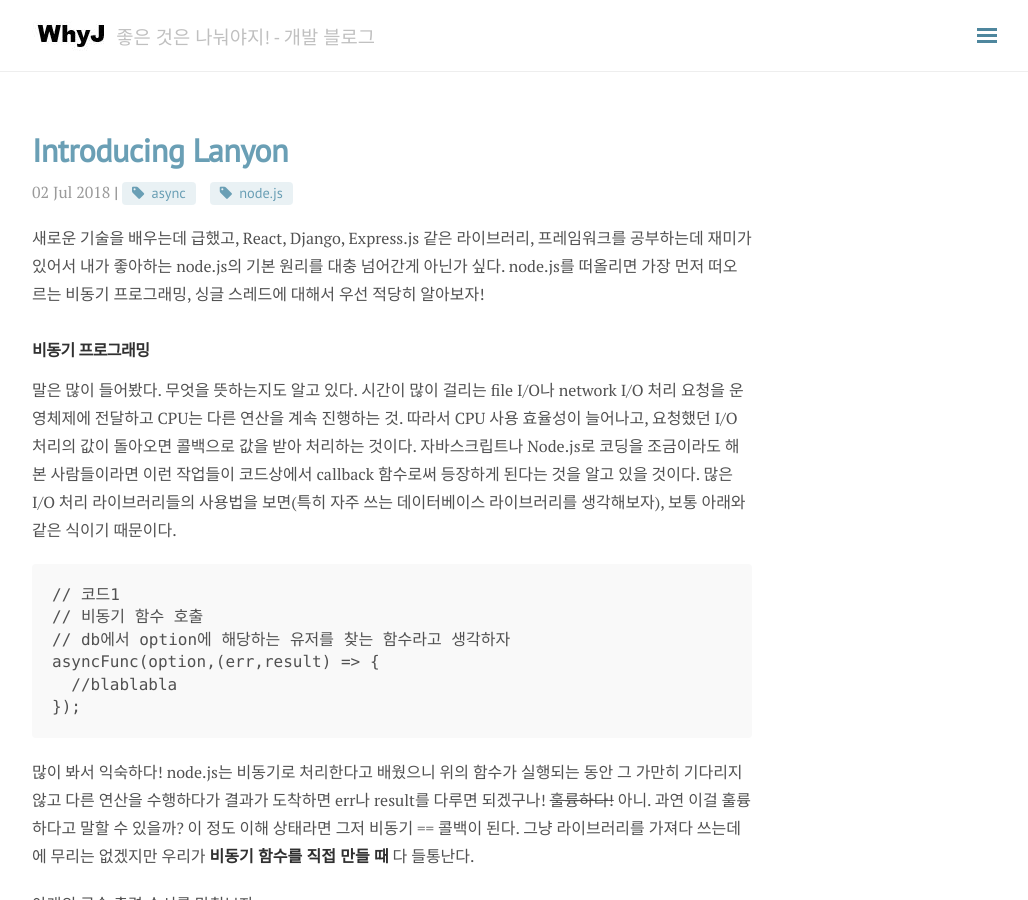
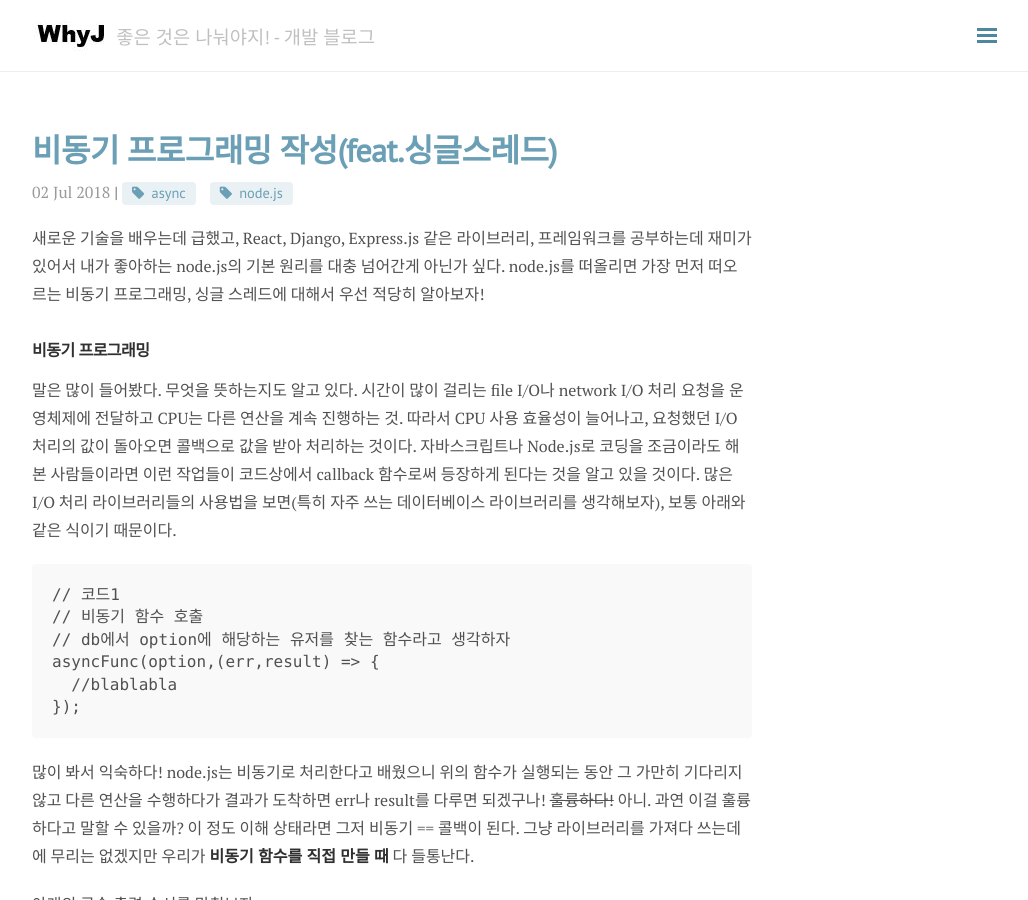
Before and after one commit to wooooooak/wooooooak.github.io, a Jekyll site: the page built from _posts/2018-07-02-비동기 프로그밍(feat.싱글스레드).md, in a window 1280 px wide and 900 px high. Shown: the whole window, without its empty margins (248-1276 px from the left). Built offline with Jekyll 4.4.1, drawn with Linux system fonts in a browser that asks for light colours; nearby versions of some CDN libraries; comment, search, counter and statistics services are not loaded.

Commit message:
비동기 프로그래밍 포스트 제목 수정

```diff
--- a/_posts/2018-07-02-비동기 프로그밍(feat.싱글스레드).md
+++ b/_posts/2018-07-02-비동기 프로그밍(feat.싱글스레드).md
@@ -1,6 +1,6 @@
 ---
 layout: post
-title: Introducing Lanyon
+title: 비동기 프로그래밍 작성(feat.싱글스레드)
 category: Node.js
 tags: [async, node.js]
 comments: true
```
